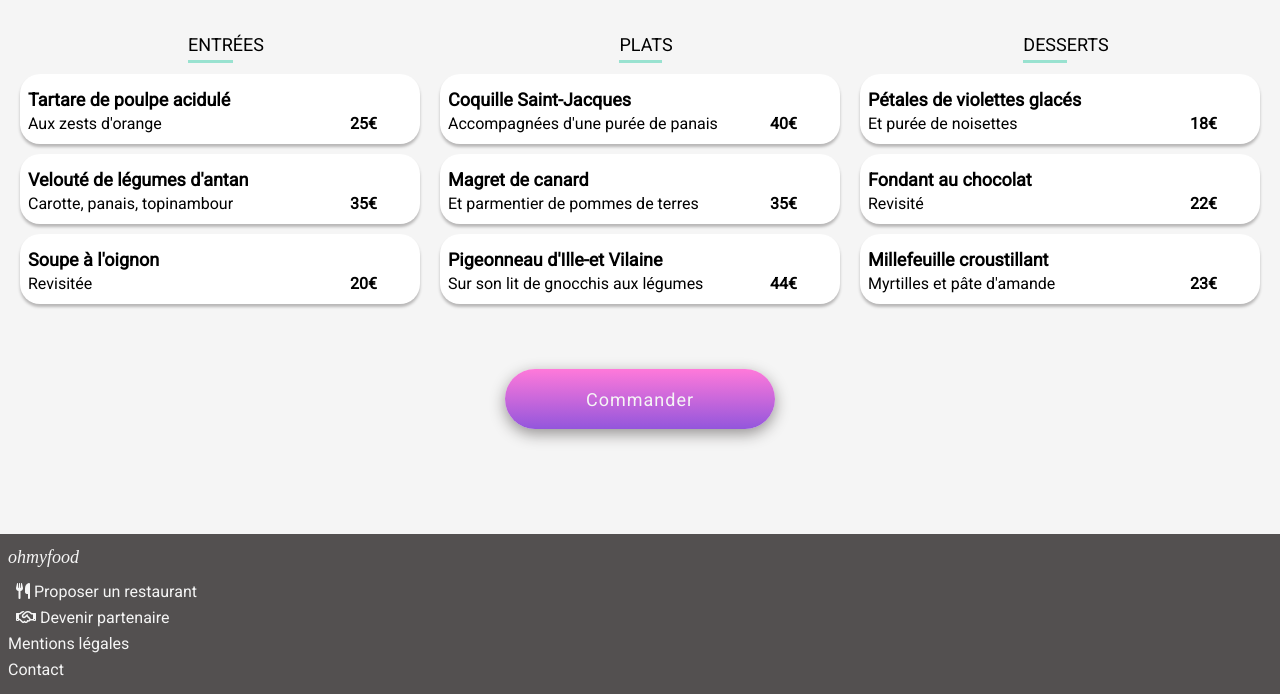
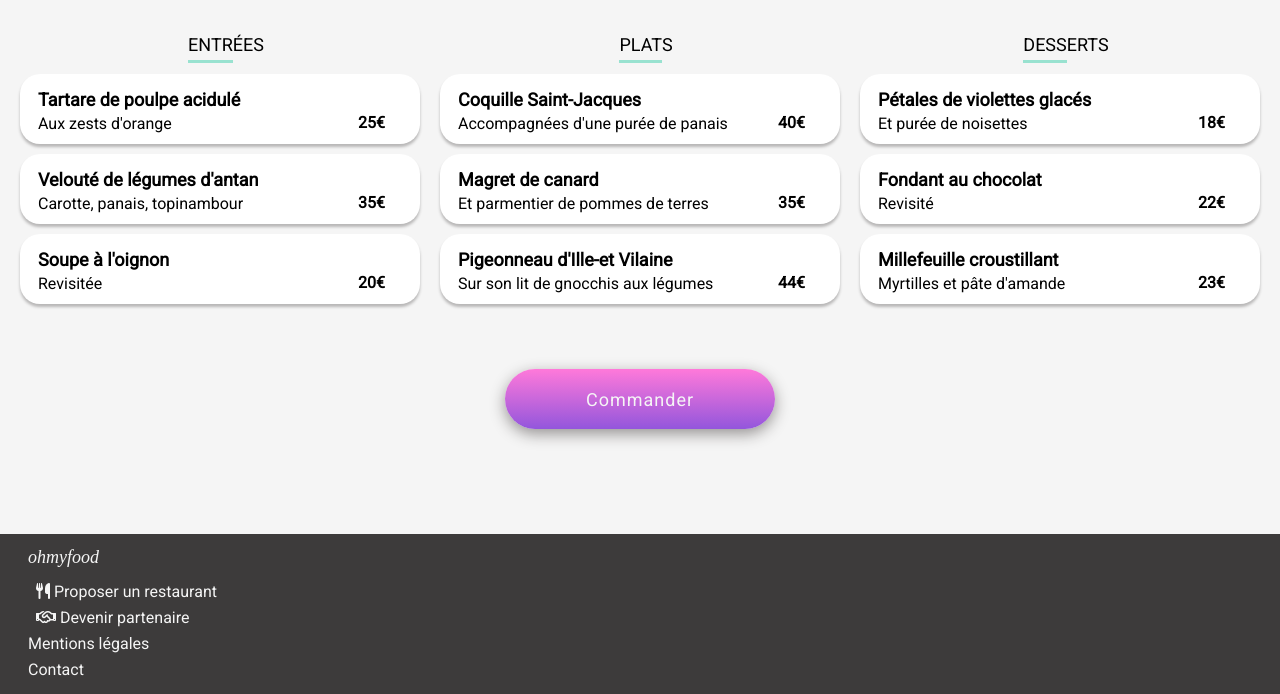
Before and after one commit to CelineSebe/P3_Ohmyfood, a website: page alafrancaise.html in a window 1280 px wide. Shown: the part 383-1077 px from the top of the page. Drawn offline with Linux system fonts and the light colour scheme; a web font is replaced by a local one.

Commit message:
ajustement label-check

```diff
--- a/sass/Layout/_container.scss
+++ b/sass/Layout/_container.scss
@@ -219,7 +219,7 @@ label
     display: flex;
     flex-direction: column;
     justify-content: center;
-    padding-left: 8px;
+    padding-left: 18px;
     width: 70%;
     white-space:nowrap;
 }
@@ -241,7 +241,8 @@ label
       font-weight: bold;
       height: 100%;
       width: 50%;
-      padding-bottom: 11px;
+      padding-bottom: 12px;
+      padding-left:8px;
       }
 
    .check {
--- a/sass/Layout/_footer.scss
+++ b/sass/Layout/_footer.scss
@@ -28,9 +28,10 @@
         line-height:26px;
         height: 160px;
         width: 100%;
-        background-color: rgb(83, 80, 80);
+        background-color: rgb(61, 59, 59);
         color: whitesmoke;
         text-decoration: none;
+        padding-left: 20px;
         a
         {
             width: 100%;
```
Also changed, not shown: css/style.css, 1 other file.
